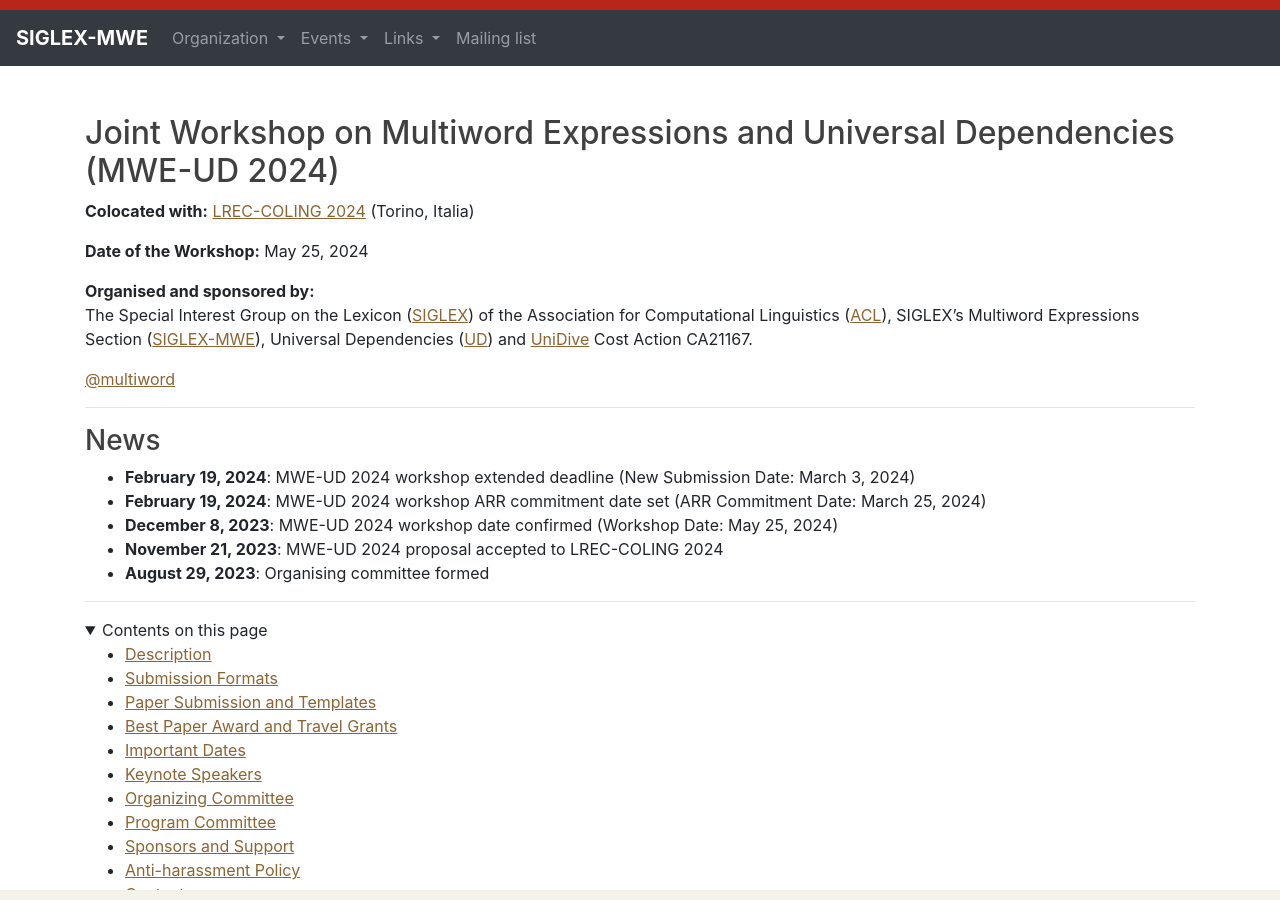
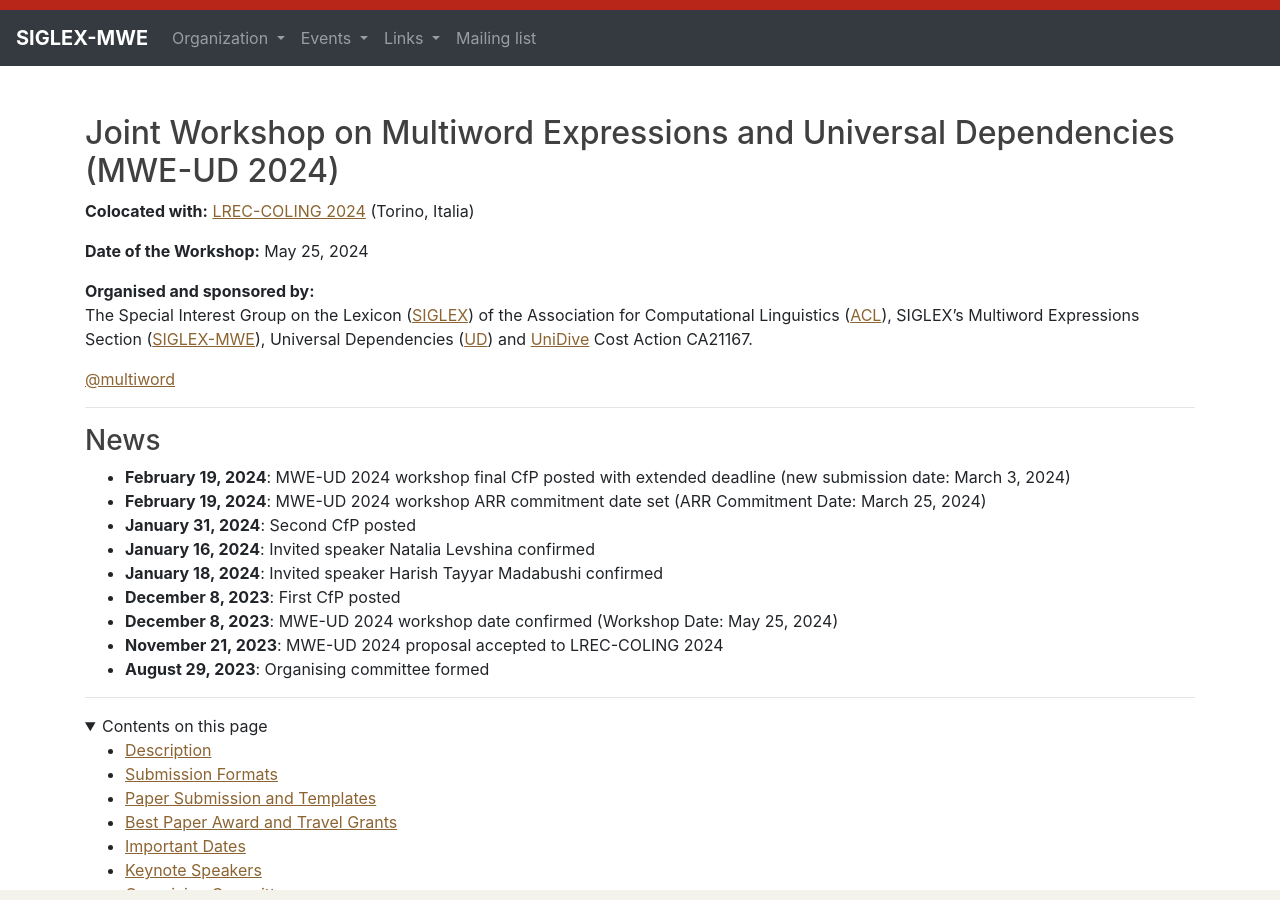
Before and after one commit to multiword/multiword.github.io, a Jekyll site: the page built from mweud2024/index.md, in a window 1280 px wide and 900 px high. Built offline with Jekyll 4.4.1, drawn with Linux system fonts in a browser that asks for light colours; comment, search, counter and statistics services are not loaded.

Commit message:
Filled in timeline

```diff
--- a/mweud2024/index.md
+++ b/mweud2024/index.md
@@ -20,15 +20,13 @@
 
 <!--
 * **13 Apr 2023**: Detailed tentative schedule online
-* **22 Mar 2023**: Invited speakers Asma Ben Abacha and Goran Nenadic confirmed
-* **8 Feb 2023**: Paper submission deadline extended to 20 February 2023
-* **2 Feb 2023**: Final CfP posted
-* **19 January 2023**: Invited speaker Leo Wanner confirmed
-* **16 January 2023**: Second CfP posted
-* **23 December 2022**: First CfP posted
 -->
-* **February 19, 2024**: MWE-UD 2024 workshop extended deadline (New Submission Date: March 3, 2024)
+* **February 19, 2024**: MWE-UD 2024 workshop final CfP posted with extended deadline (new submission date: March 3, 2024)
 * **February 19, 2024**: MWE-UD 2024 workshop ARR commitment date set (ARR Commitment Date: March 25, 2024)
+* **January 31, 2024**: Second CfP posted
+* **January 16, 2024**: Invited speaker Natalia Levshina confirmed
+* **January 18, 2024**: Invited speaker Harish Tayyar Madabushi confirmed
+* **December 8, 2023**: First CfP posted
 * **December 8, 2023**: MWE-UD 2024 workshop date confirmed (Workshop Date: May 25, 2024)
 * **November 21, 2023**: MWE-UD 2024 proposal accepted to LREC-COLING 2024
 * **August 29, 2023**: Organising committee formed
```
